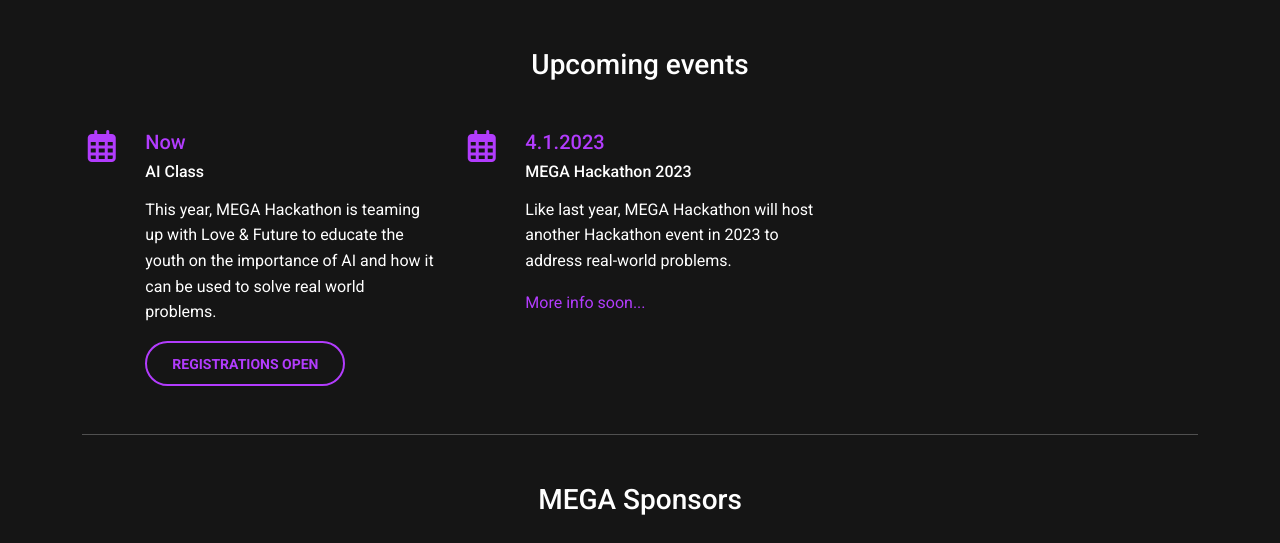
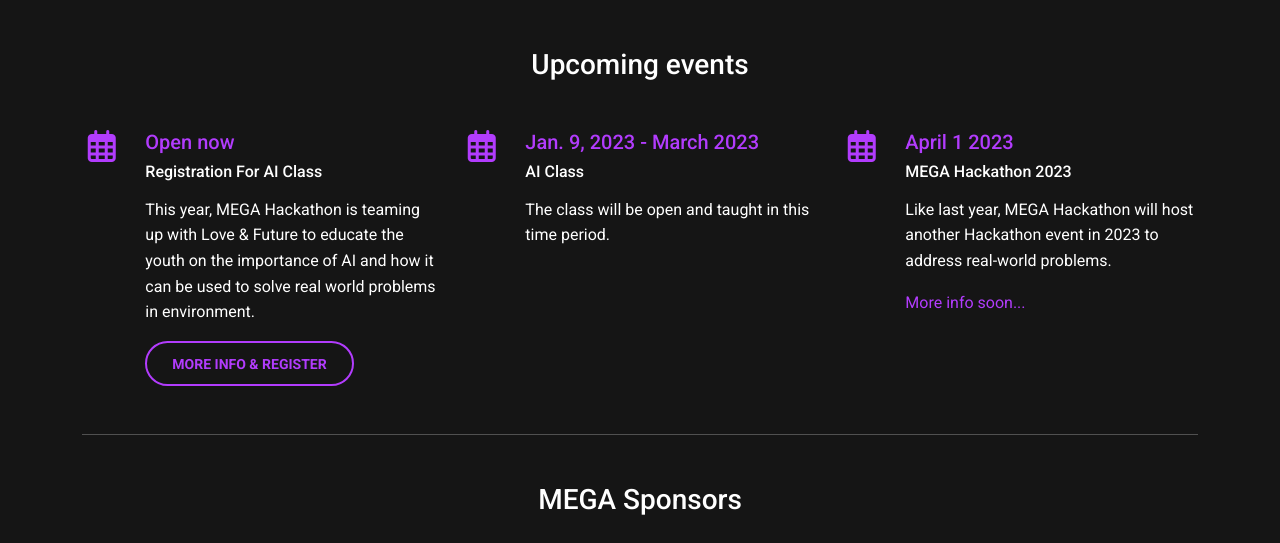
Before and after one commit to MEGA-Hackathon/webpage-temporary, a plain HTML site: page index.html in a window 1280 px wide. Shown: the part 800-1343 px from the top of the page. Drawn offline with Linux system fonts and the light colour scheme.

Commit message:
Update index.html

```diff
--- a/index.html
+++ b/index.html
@@ -4,7 +4,7 @@
     <meta charset="UTF-8" />
     <meta name="viewport" content="width=device-width, initial-scale=1, shrink-to-fit=no" />
     <meta http-equiv="x-ua-compatible" content="ie=edge" />
-    <title>Material Design for Bootstrap</title>
+    <title>MEGA</title>
     <!-- MDB icon -->
     <link rel="icon" href="img/mdb-favicon.ico" type="image/x-icon" />
     <!-- Font Awesome -->
@@ -87,7 +87,7 @@
             <p class="lead mb-4 pb-2">
               Nonprofit organization hosting events aiming to help the UN develop their 17 sustainable development goals
             </p>
-            <button class="btn btn-rounded btn-lg" style="background-color: rgba(178, 60, 253, 1); color: white">
+            <button href="#upcoming" class="btn btn-rounded btn-lg" style="background-color: rgba(178, 60, 253, 1); color: white">
               <i class="fas fa-calendar me-2"></i>2022-2023 Schedule
             </button>
           </div>
@@ -101,7 +101,7 @@
 <main style="background-color: #151515; color: white">
   <div class="container pt-5">
     <!--Section: Design Block-->
-    <section>
+    <section id="upcoming">
       <h3 class="text-center mb-5">Upcoming events</h3>
 
       <!-- <p class="text-center mb-5 mx-auto w-responsive">
@@ -117,13 +117,13 @@
               <i class="far fa-calendar-alt fa-2x" style="color: rgba(178, 60, 253, 1);"></i>
             </div>
             <div class="col-10 col-md-9 col-lg-10 float-end">
-              <h5 style="color: rgba(178, 60, 253, 1);">Now</h5>
-              <h6 class="mb-3">AI Class</h6>
+              <h5 style="color: rgba(178, 60, 253, 1);">Open now</h5>
+              <h6 class="mb-3">Registration For AI Class</h6>
               <p>
-                This year, MEGA Hackathon is teaming up with Love & Future to educate the youth on the importance of AI and how it can be used to solve real world problems.
+                This year, MEGA Hackathon is teaming up with Love & Future to educate the youth on the importance of AI and how it can be used to solve real world problems in environment.
               </p>
               <button class="btn btn-rounded btn-lg btn-outline-primary" style="border: 2px solid rgba(178, 60, 253, 1); color: rgba(178, 60, 253, 1);">
-                <b><a href="#!" style="color: rgba(178, 60, 253, 1);">Registrations Open</a></b>
+                <b><a href="./class.html" style="color: rgba(178, 60, 253, 1);">More Info & Register</a></b>
               </button>
             </div>
           </div>
@@ -135,7 +135,22 @@
               <i class="far fa-calendar-alt fa-2x" style="color: rgba(178, 60, 253, 1);"></i>
             </div>
             <div class="col-10 col-md-9 col-lg-10 float-end">
-              <h5 style="color: rgba(178, 60, 253, 1);">4.1.2023</h5>
+              <h5 style="color: rgba(178, 60, 253, 1);">Jan. 9, 2023 - March 2023</h5>
+              <h6 class="mb-3">AI Class</h6>
+              <p>
+                The class will be open and taught in this time period.
+              </p>
+            </div>
+          </div>
+        </div>
+
+        <div class="col-md-4 mb-5 mb-md-0">
+          <div class="row">
+            <div class="col-1 col-md-2 text-center">
+              <i class="far fa-calendar-alt fa-2x" style="color: rgba(178, 60, 253, 1);"></i>
+            </div>
+            <div class="col-10 col-md-9 col-lg-10 float-end">
+              <h5 style="color: rgba(178, 60, 253, 1);">April 1 2023</h5>
               <h6 class="mb-3">MEGA Hackathon 2023</h6>
               <p>
                 Like last year, MEGA Hackathon will host another Hackathon event in 2023 to address real-world problems.
@@ -167,7 +182,7 @@
   </div>
 
   <!--Section: Design Block-->
-  <section class="my-5">
+  <!-- <section class="my-5">
     <div id="streak" class="bg-image bg-fixed text-center" style="
         background-image: url('https://media.discordapp.net/attachments/959222968054087680/960237934999654520/IMG_0187_2.JPG');
         height: 400px;
@@ -314,7 +329,7 @@
         </div>
       </div>
     </div>
-  </section>
+  </section> -->
 
   <hr class="my-5" />
 
```
